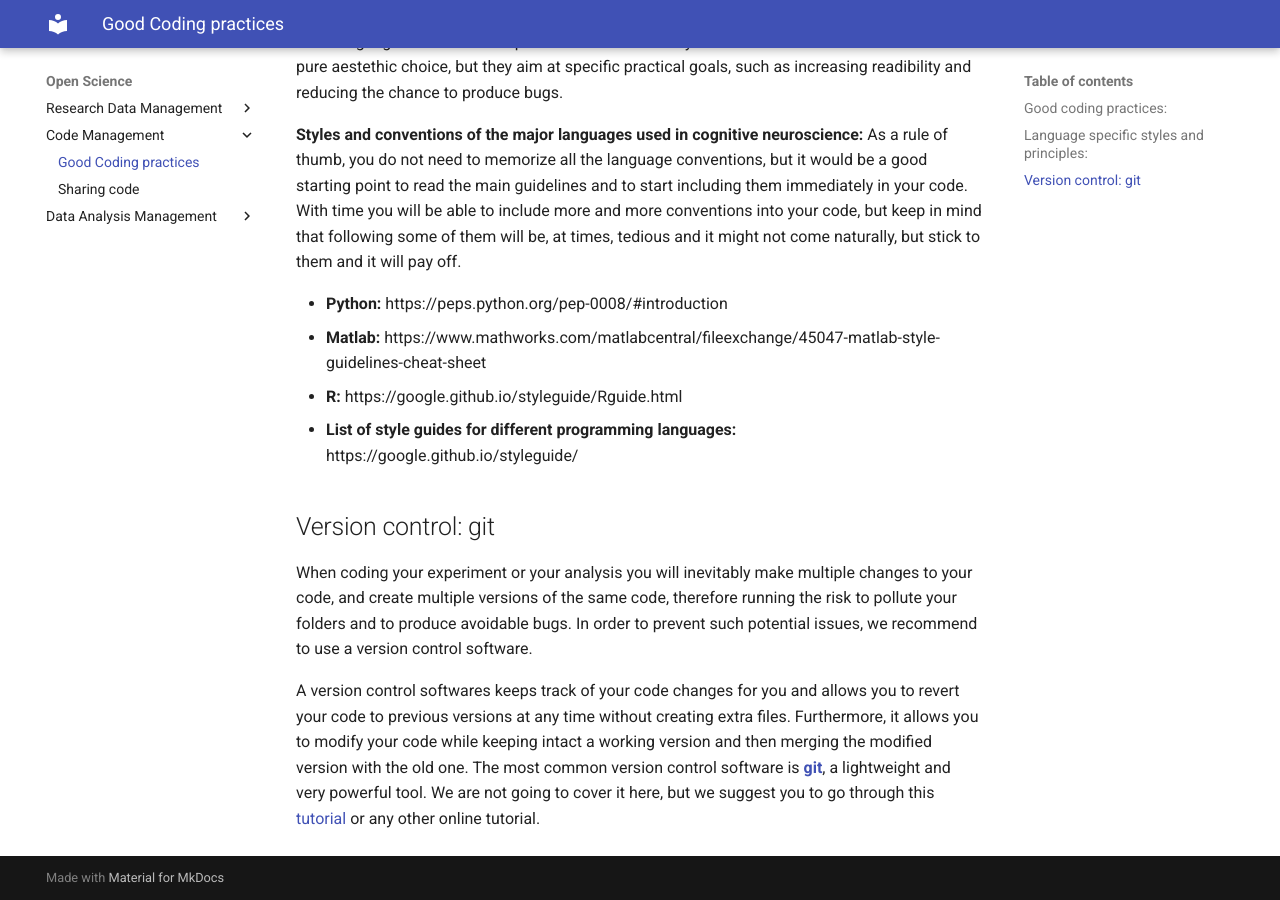
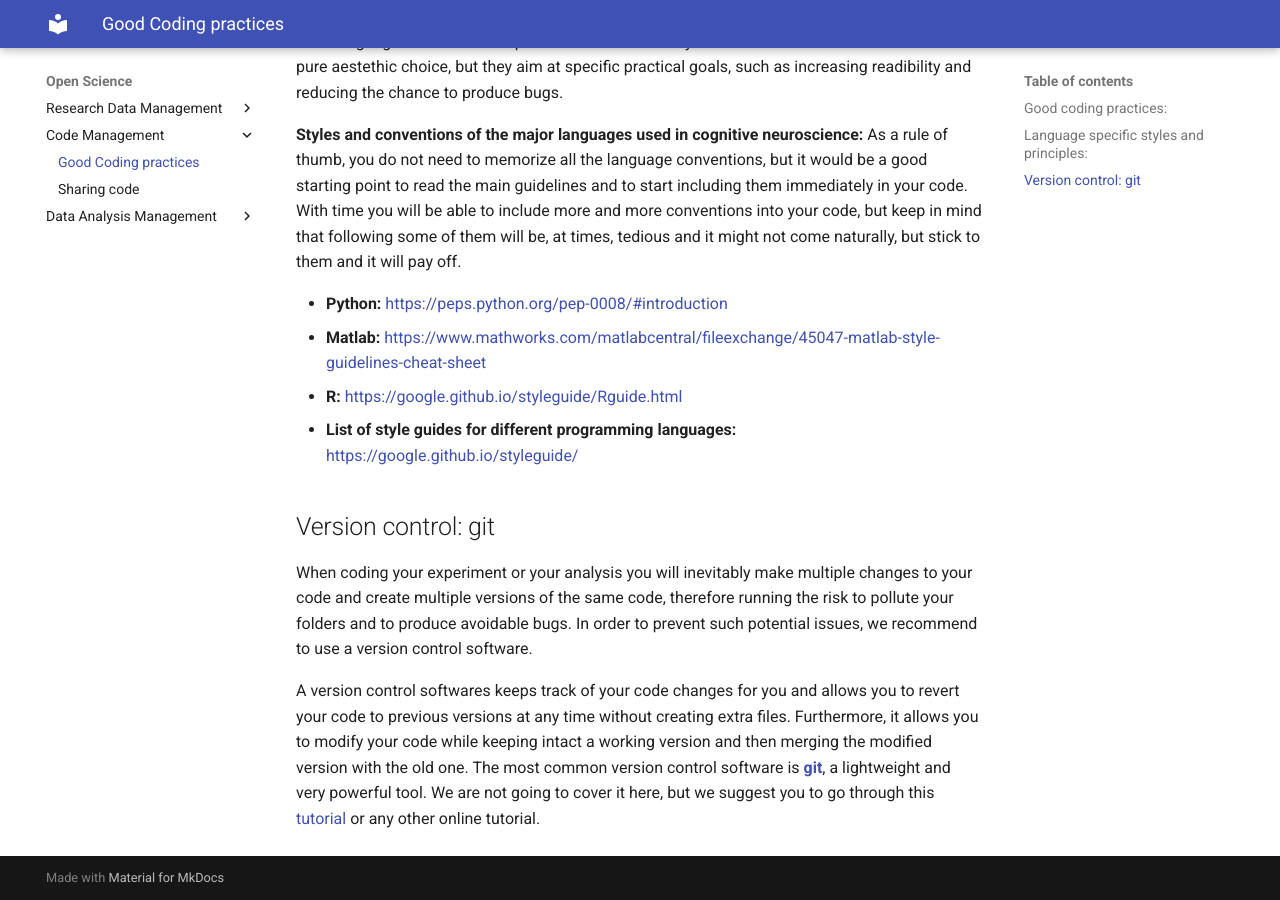
Before and after one commit to pvavra/temp-ipsy, an MkDocs documentation site: the page built from docs/open-science/code-management/good-practices.md, in a window 1280 px wide and 900 px high, scrolled down 2631 px. Built offline with MkDocs 1.6.1 and Material for MkDocs 9.7.7, drawn with Linux system fonts in a browser that asks for light colours; part of the change alters nothing that is shown.

```diff
--- a/docs/open-science/code-management/good-practices.md
+++ b/docs/open-science/code-management/good-practices.md
@@ -86,14 +86,14 @@ Style conventions are not the result of a pure aestethic choice, but they aim at
 **Styles and conventions of the major languages used in cognitive neuroscience:**
 As a rule of thumb, you do not need to memorize all the language conventions, but it would be a good starting point to read the main guidelines and to start including them immediately in your code. With time you will be able to include more and more conventions into your code, but keep in mind that following some of them will be, at times, tedious and it might not come naturally, but stick to them and it will pay off.
 
-- **Python:** https://peps.python.org/pep-0008/#introduction
-- **Matlab:** https://www.mathworks.com/matlabcentral/fileexchange/45047-matlab-style-guidelines-cheat-sheet
-- **R:** https://google.github.io/styleguide/Rguide.html
-- **List of style guides for different programming languages:** https://google.github.io/styleguide/
+- **Python:** [https://peps.python.org/pep-0008/#introduction](https://peps.python.org/pep-0008/#introduction)
+- **Matlab:** [https://www.mathworks.com/matlabcentral/fileexchange/45047-matlab-style-guidelines-cheat-sheet](https://www.mathworks.com/matlabcentral/fileexchange/45047-matlab-style-guidelines-cheat-sheet)
+- **R:** [https://google.github.io/styleguide/Rguide.html](https://google.github.io/styleguide/Rguide.html)
+- **List of style guides for different programming languages:** [https://google.github.io/styleguide/](https://google.github.io/styleguide/)
 
 ## Version control: git
 
-When coding your experiment or your analysis you will inevitably make multiple changes to your code, and create multiple versions of the same code, therefore running the risk to pollute your folders and to produce avoidable bugs.
+When coding your experiment or your analysis you will inevitably make multiple changes to your code and create multiple versions of the same code, therefore running the risk to pollute your folders and to produce avoidable bugs.
 In order to prevent such potential issues, we recommend to use a version control software.</b>
 
 A version control softwares keeps track of your code changes for you and allows you to revert your code to previous versions at any time without creating extra files. Furthermore, it allows you to modify your code while keeping intact a working version and then merging the modified version with the old one.
```
